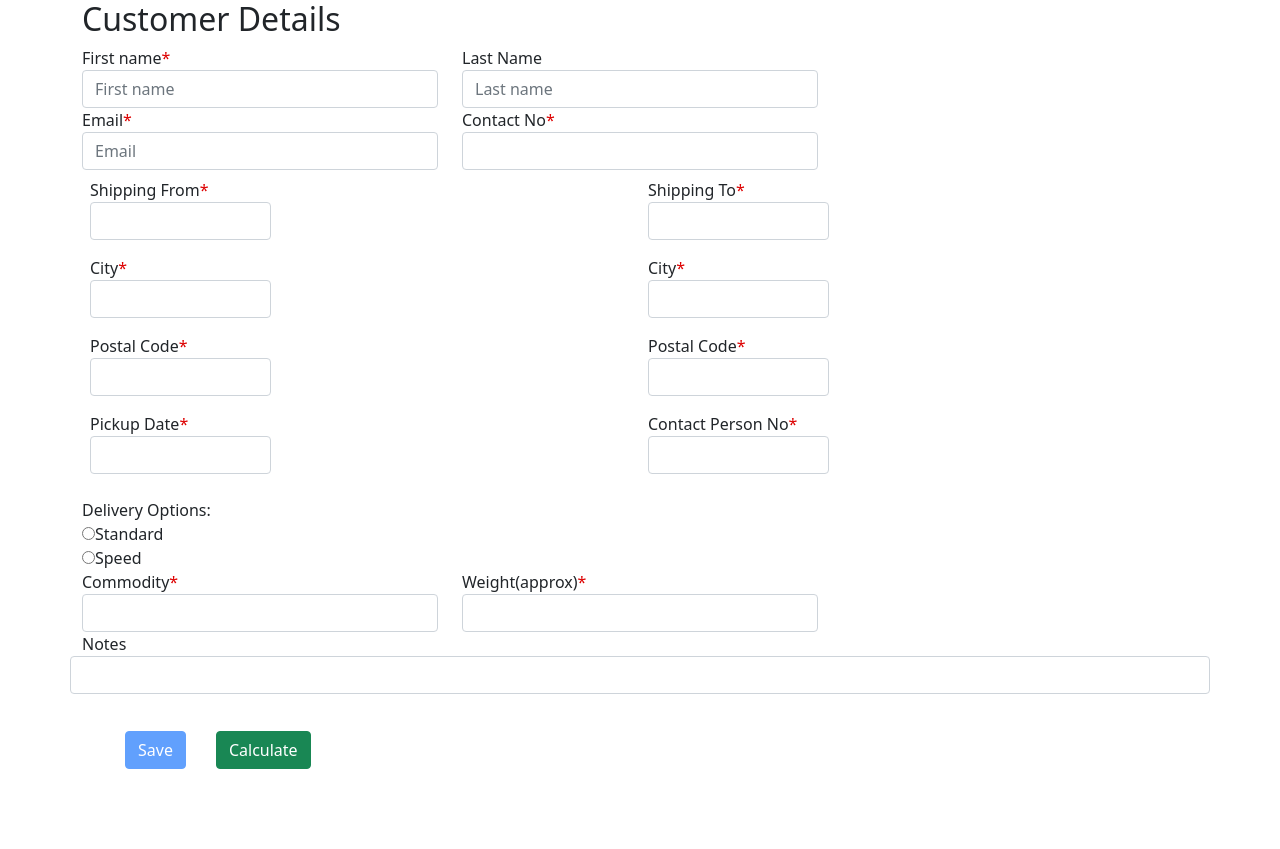
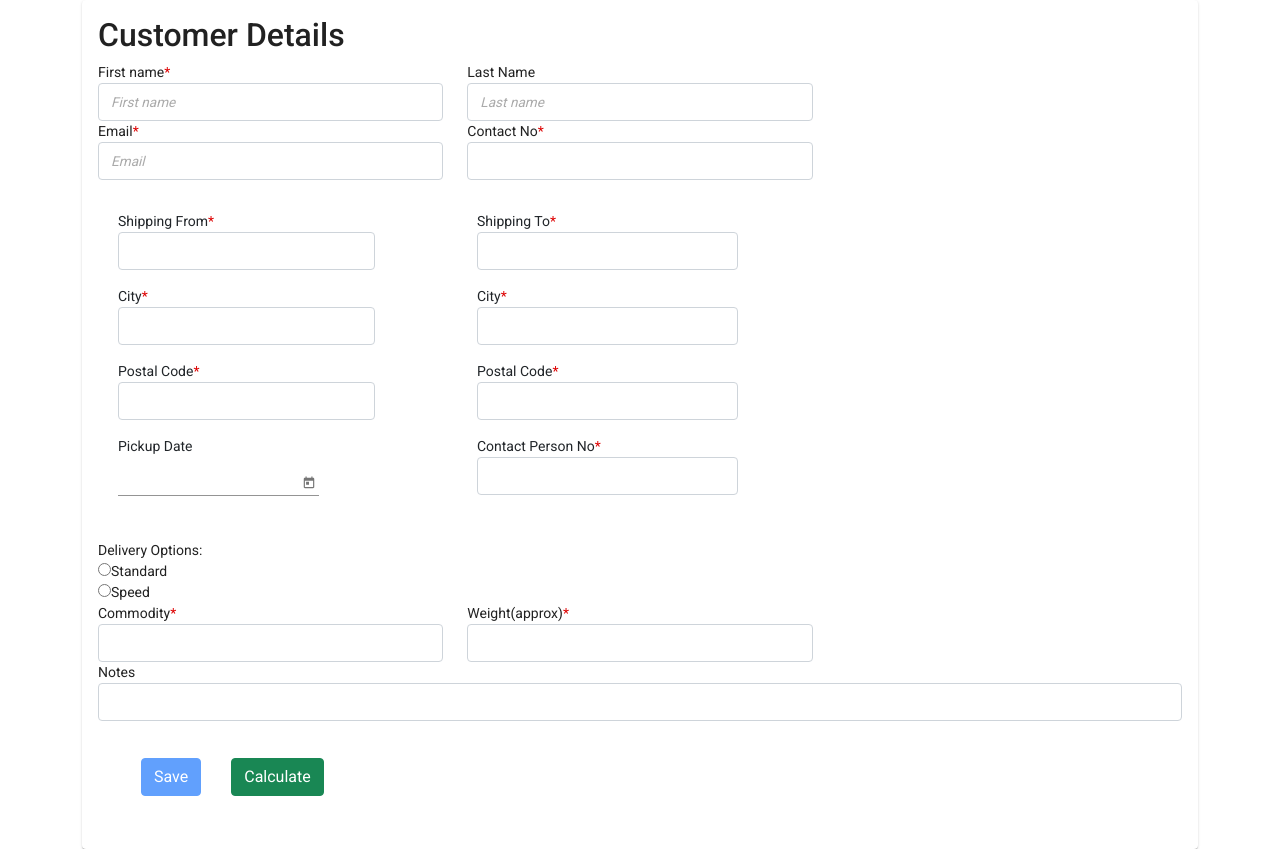
Before and after one commit to dipikapat/TQLAcct, an Angular app: page / in a window 1280 px wide. Before the commit the page ends 806 px from the top, so only its background shows below. Built offline with nearby package versions, Linux system fonts and the light colour scheme.

Commit message:
commit changes

```diff
--- a/angular.json
+++ b/angular.json
@@ -27,6 +27,7 @@
               "src/assets"
             ],
             "styles": [
+              "./node_modules/@angular/material/prebuilt-themes/indigo-pink.css",
               "src/styles.css",
               "node_modules/bootstrap/dist/css/bootstrap.css"
             ],
@@ -95,6 +96,7 @@
               "src/assets"
             ],
             "styles": [
+              "./node_modules/@angular/material/prebuilt-themes/indigo-pink.css",
               "src/styles.css"
             ],
             "scripts": []
--- a/package.json
+++ b/package.json
@@ -11,10 +11,12 @@
   "private": true,
   "dependencies": {
     "@angular/animations": "~13.1.0",
+    "@angular/cdk": "^13.1.1",
     "@angular/common": "~13.1.0",
     "@angular/compiler": "~13.1.0",
     "@angular/core": "~13.1.0",
     "@angular/forms": "~13.1.0",
+    "@angular/material": "^13.1.1",
     "@angular/platform-browser": "~13.1.0",
     "@angular/platform-browser-dynamic": "~13.1.0",
     "@angular/router": "~13.1.0",
--- a/src/app/customer-details/customer-details.component.css
+++ b/src/app/customer-details/customer-details.component.css
@@ -19,3 +19,21 @@
     padding-right:0;
     padding-left:0;
 }
+.body {
+    background: #0083B0;
+    background: -webkit-linear-gradient(to right, #0083B0, #00B4DB);
+    background: linear-gradient(to right, #0083B0, #00B4DB);
+    min-height: 100vh;
+}
+.form-control::placeholder {
+    font-style: italic;
+    font-size: 0.85rem;
+    color: #aaa;
+}
+.py-5 {
+    padding-top: 23px !important;
+    padding-bottom: 2px !important;
+}
+.table{
+    width:60%
+}
--- a/src/app/customer-details/customer-details.component.html
+++ b/src/app/customer-details/customer-details.component.html
@@ -1,5 +1,7 @@
 <div class="container">
+    <mat-card>
         <h2>Customer Details</h2>
+        <mat-card-content>
             <form name="form" [formGroup]="form" (ngSubmit)="onSubmit(form.value)">
                 <div class="row">
                     <div class="col-4">
@@ -31,23 +33,27 @@
                         </span>
                     </div>
                 </div>
+                <div class="container py-5">
                 <table class="table table-borderless">
                     <tbody>
                         <tr>
                             <td>
-                        <div class="col-md-4 padding-0">
+                                <div class="col-9 padding-0">
                                     <label class="control-label required">Shipping From </label>
-                            <input type="text" class="form-control" formControlName="shippingFrom" placeholder="">
-                            <span *ngIf="!form.controls['shippingFrom'].valid && form.controls['shippingFrom'].touched">
+                                    <input type="text" class="form-control" formControlName="shippingFrom"
+                                        placeholder="">
+                                    <span
+                                        *ngIf="!form.controls['shippingFrom'].valid && form.controls['shippingFrom'].touched">
                                         <div class="errorMsg">Required!</div>
                                     </span>
                                 </div>
                             </td>
                             <td>
-                        <div class="col-md-4 padding-0">
+                                <div class="col-12 padding-0">
                                     <label class="control-label required">Shipping To </label>
                                     <input type="text" class="form-control" formControlName="shippingTo" placeholder="">
-                            <span *ngIf="!form.controls['shippingTo'].valid && form.controls['shippingTo'].touched">
+                                    <span
+                                        *ngIf="!form.controls['shippingTo'].valid && form.controls['shippingTo'].touched">
                                         <div class="errorMsg">Required!</div>
                                     </span>
                                 </div>
@@ -55,7 +61,7 @@
                         </tr>
                         <tr>
                             <td>
-                        <div class="col-4">
+                                <div class="col-9">
                                     <label class="control-label required">City </label>
                                     <input type="text" class="form-control" formControlName="cityFrom" placeholder="">
                                     <span *ngIf="!form.controls['cityFrom'].valid && form.controls['cityFrom'].touched">
@@ -64,7 +70,7 @@
                                 </div>
                             </td>
                             <td>
-                        <div class="col-4">
+                                <div class="col-12">
                                     <label class="control-label required">City </label>
                                     <input type="text" class="form-control" formControlName="cityTo" placeholder="">
                                     <span *ngIf="!form.controls['cityTo'].valid && form.controls['cityTo'].touched">
@@ -75,9 +81,10 @@
                         </tr>
                         <tr>
                             <td>
-                        <div class="col-4">
+                                <div class="col-9">
                                     <label class="control-label required">Postal Code</label>
-                            <input type="text" class="form-control" formControlName="postalCodeFrom" placeholder="">
+                                    <input type="text" class="form-control" formControlName="postalCodeFrom"
+                                        placeholder="">
                                     <span
                                         *ngIf="!form.controls['postalCodeFrom'].valid && form.controls['postalCodeFrom'].touched">
                                         <div class="errorMsg">Required!</div>
@@ -85,10 +92,12 @@
                                 </div>
                             </td>
                             <td>
-                        <div class="col-4">
+                                <div class="col-12">
                                     <label class="control-label required">Postal Code</label>
-                            <input type="text" class="form-control" formControlName="postalCodeTo" placeholder="">
-                            <span *ngIf="!form.controls['postalCodeTo'].valid && form.controls['postalCodeTo'].touched">
+                                    <input type="text" class="form-control" formControlName="postalCodeTo"
+                                        placeholder="">
+                                    <span
+                                        *ngIf="!form.controls['postalCodeTo'].valid && form.controls['postalCodeTo'].touched">
                                         <div class="errorMsg">Required!</div>
                                     </span>
                                 </div>
@@ -96,21 +105,33 @@
                         </tr>
                         <tr>
                             <td>
-                        <div class="col-4">
-                            <label class="control-label required">Pickup Date</label>
-                            <input type="text" class="form-control" formControlName="pickupDate" placeholder="">
+                                <div class="col-9">
+                                     <label>Pickup Date</label>
+                                    <mat-form-field>
+                                        <input formControlName="pickupDate" matInput [matDatepicker]="myPicker"  placeholder="">
+                                        <mat-datepicker-toggle  matSuffix [for]="myPicker"></mat-datepicker-toggle>
+                                        <mat-datepicker #myPicker></mat-datepicker>
+                                    </mat-form-field>
+                                    <span *ngIf="!form.controls['pickupDate'].valid && form.controls['pickupDate'].touched">
+                                        <div class="errorMsg"> Required!</div>
+                                    </span>
+
                                 </div>
                             </td>
                             <td>
-                        <div class="col-4">
+                                <div class="col-12">
                                     <label class="control-label required">Contact Person No</label>
-                            <input type="text" class="form-control" formControlName="contactPersonNo" placeholder="">
+                                    <input type="text" class="form-control" formControlName="contactPersonNo"
+                                        placeholder="">
+                                        <span *ngIf="!form.controls['contactPersonNo'].valid && form.controls['contactPersonNo'].touched">
+                                            <div class="errorMsg"> Required!</div>
+                                        </span>
                                 </div>
                             </td>
                         </tr>
                     </tbody>
                 </table>
-
+            </div>
                 <div class="row">
                     <label for="delivery">Delivery Options:</label>
                     <div>
@@ -134,12 +155,16 @@
                     </div>
                 </div>
                 <div class="row">
+                    <div class="col-12">
                     <label class="control-label">Notes</label>
                     <input type="test" class="form-control" formControlName="commodity">
+                </div>
                 </div>
                 <div class="btn">
                     <button type="submit" [disabled]="form.invalid" class="btn btn-primary">Save</button>
                     <button class="btn btn-success">Calculate</button>
                 </div>
             </form>
+        </mat-card-content>
+    </mat-card>
 </div>
--- a/src/index.html
+++ b/src/index.html
@@ -6,6 +6,9 @@
   <base href="/">
   <meta name="viewport" content="width=device-width, initial-scale=1">
   <link rel="icon" type="image/x-icon" href="favicon.ico">
+  <link rel="preconnect" href="https://fonts.gstatic.com">
+  <link href="https://fonts.googleapis.com/css2?family=Roboto:wght@300;400;500&display=swap" rel="stylesheet">
+  <link href="https://fonts.googleapis.com/icon?family=Material+Icons" rel="stylesheet">
 </head>
 <body>
   <app-root></app-root>
--- a/src/styles.css
+++ b/src/styles.css
@@ -1 +1,4 @@
 /* You can add global styles to this file, and also import other style files */
+
+html, body { height: 100%; }
+body { margin: 0; font-family: Roboto, "Helvetica Neue", sans-serif; }
```
Also changed, not shown: src/app/app.module.ts (+19 -2 lines), 1 other file (tests, documents, lock files or other folders). Lines whose indentation alone changed are shown as unchanged.
